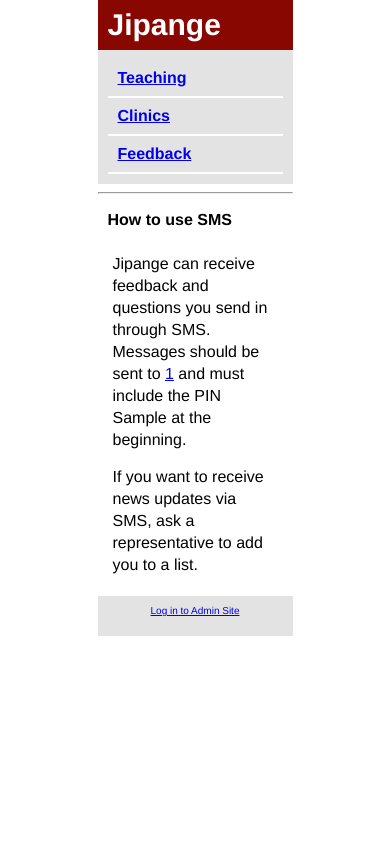
After one commit to RHoKSoton/jipange, a Python web app: template jipange/templates/index.html in a window 390 px wide. The commit adds this page. Run offline with Jinja, Linux system fonts and the light colour scheme; the template is opened without the code that fills it: most values are stand-ins (such as "Sample title", 1, 10 or a date in 2020).

Commit message:
mobile site!!!

```diff
--- a/jipange/settings.py
+++ b/jipange/settings.py
@@ -201,6 +201,8 @@ TWILIO_ACCOUNT_SID = 'ACf9e077bde4bb4953a3df6c849f74a5b8'
 TWILIO_AUTH_TOKEN = '7c5f00e40d941a0ca2a9bd0257d05ab8'
 TWILIO_DEFAULT_CALLERID = 'Jipange'
 TWILIO_NUMBER = '+442033225884'
+TWILIO_INBOUND_NUMBER = '+442071838750'
+TWILIO_INBOUND_PIN = '1498-1836'
 
 DATABASES = {}
 
--- /dev/null
+++ b/jipange/static/reset.css
@@ -0,0 +1,48 @@
+/* http://meyerweb.com/eric/tools/css/reset/
+   v2.0 | 20110126
+   License: none (public domain)
+*/
+
+html, body, div, span, applet, object, iframe,
+h1, h2, h3, h4, h5, h6, p, blockquote, pre,
+a, abbr, acronym, address, big, cite, code,
+del, dfn, em, img, ins, kbd, q, s, samp,
+small, strike, strong, sub, sup, tt, var,
+b, u, i, center,
+dl, dt, dd, ol, ul, li,
+fieldset, form, label, legend,
+table, caption, tbody, tfoot, thead, tr, th, td,
+article, aside, canvas, details, embed,
+figure, figcaption, footer, header, hgroup,
+menu, nav, output, ruby, section, summary,
+time, mark, audio, video {
+    margin: 0;
+    padding: 0;
+    border: 0;
+    font-size: 100%;
+    font: inherit;
+    vertical-align: baseline;
+}
+/* HTML5 display-role reset for older browsers */
+article, aside, details, figcaption, figure,
+footer, header, hgroup, menu, nav, section {
+    display: block;
+}
+body {
+    line-height: 1;
+}
+ol, ul {
+    list-style: none;
+}
+blockquote, q {
+    quotes: none;
+}
+blockquote:before, blockquote:after,
+q:before, q:after {
+    content: '';
+    content: none;
+}
+table {
+    border-collapse: collapse;
+    border-spacing: 0;
+}
--- a/jipange/static/style.css
+++ b/jipange/static/style.css
@@ -1 +1,57 @@
-/* Nothing here yet, but we need to show Django we have a static folder! */
+.content {
+    width: 100%;
+    font-family: "Helvetica Neue", Helvetica, Arial, sans-serif;
+}
+
+h1 {
+    font-size: 30px;
+    font-weight: bold;
+    color: white;
+    background-color: #880700;
+    padding: 10px;
+}
+
+ul {
+    padding: 10px;
+    background-color: #e3e3e3;
+}
+
+li {
+    padding: 10px;
+    border-bottom: 2px solid white;
+    text-decoration: none;
+    font-weight: bold;
+}
+
+h4 {
+    padding: 10px;
+    font-weight: bold;
+}
+
+p {
+    padding: 15px 15px 0 15px;
+    line-height: 22px;
+}
+
+footer {
+    padding: 10px;
+    font-size: 10px;
+    height: 20px;
+    margin-top: 20px;
+    background-color: #e3e3e3;
+    text-align: center;
+}
+
+@media (min-width : 321px) and (max-width: 799px) {
+    .content {
+        width: 50%;
+        margin: 0 auto;
+    }
+}
+
+@media (min-width : 800px) {
+    .content {
+        width: 30%;
+        margin: 0 auto;
+    }
+}
--- /dev/null
+++ b/jipange/templates/index.html
@@ -0,0 +1,25 @@
+<html>
+<head>
+    <title>Jipange :: Home</title>
+    <meta name="viewport" content="width=device-width, initial-scale=1">
+    <link rel="stylesheet" type="text/css" href="/static/reset.css">
+    <link rel="stylesheet" type="text/css" href="/static/style.css">
+</head>
+<body>
+    <div class="content">
+        <h1>Jipange</h1>
+        <ul>
+            <li><a href="/teaching">Teaching</a></li>
+            <li><a href="/clinics">Clinics</a></li>
+            <li><a href="/feecback">Feedback</a></li>
+        </ul>
+        <hr>
+        <h4>How to use SMS</h4>
+        <p>Jipange can receive feedback and questions you send in through SMS. Messages should be sent to <a href="sms:{{inbound_number}}?body={{inbound_pin}}" class="sms_link">{{inbound_number}}</a>{% if inbound_pin %} and must include the PIN {{inbound_pin}} at the beginning{% endif %}.</p>
+        <p>If you want to receive news updates via SMS, ask a representative to add you to a list.</p>
+        <footer>
+            <a href="/admin">Log in to Admin Site</a>
+        </footer>
+    </div>
+</body>
+</html>
--- a/jipange/urls.py
+++ b/jipange/urls.py
@@ -27,7 +27,6 @@ urlpatterns = patterns('',
     url(r'^clinics/', include('clinics.urls')),
 
     # Django CMS
+    url(r'^$', 'jipange.views.root'),
     url(r'^', include('cms.urls')),
-    # Home Page, Django CMS doesn't handle root URL
-    url(r'^$', RedirectView.as_view(url='/home/')),
 )
```
Also changed, not shown: jipange/views.py (added, +13 -0 lines).
